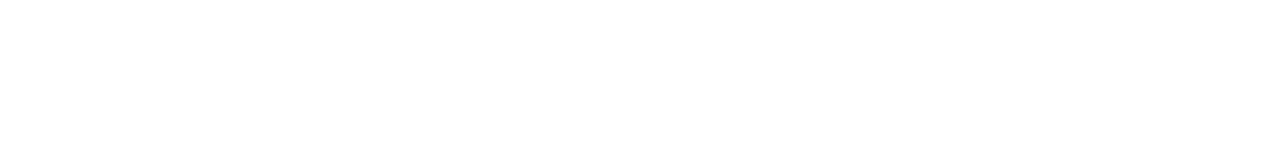
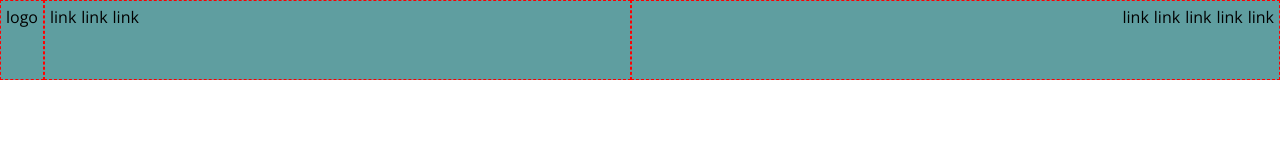
Before and after one commit to defendimattia/htmlcss-dropbox, a plain HTML site: page index.html in a window 1280 px wide. Drawn offline with nearby package versions, Linux system fonts and the light colour scheme.

Commit message:
feat: added header structure

```diff
--- a/css/style.css
+++ b/css/style.css
@@ -4,4 +4,49 @@
     padding: 0;
     margin: 0;
     box-sizing: border-box;
+    /* font */
+    font-family: "Open Sans", serif;
+    font-optical-sizing: auto;
+    font-weight: normal;
+    font-style: normal;
+    font-variation-settings:
+      "wdth" 100;
 }
+
+
+/*** debugger ***/
+
+.debugger {
+    background-color: cadetblue;
+    border: 1px dashed red;
+}
+
+
+/*** header ***/
+
+.h-nav {
+    display: flex;
+    height: 80px;
+}
+
+.h-nav > div {
+    padding: 5px;
+}
+
+.h-l-list {
+    flex-grow: 1;
+}
+
+.h-list {
+    display: flex;
+    list-style-type: none;
+    gap: 5px;
+}
+
+.h-r-list .h-list{
+    justify-content: end;
+}
+
+.h-r-list {
+    flex-grow: 1;
+}
--- a/index.html
+++ b/index.html
@@ -4,10 +4,44 @@
     <meta charset="UTF-8">
     <meta name="viewport" content="width=device-width, initial-scale=1.0">
     <title>Dropbox</title>
+
+    <!-- font -->
+    <link rel="preconnect" href="https://fonts.googleapis.com">
+    <link rel="preconnect" href="https://fonts.gstatic.com" crossorigin>
+    <link href="https://fonts.googleapis.com/css2?family=Open+Sans:ital,wght@0,300..800;1,300..800&display=swap" rel="stylesheet">
+
+    <!-- css -->
+    <link rel="stylesheet" href="css/style.css">
+
 </head>
 
 <body>
-    <header></header>
+    <header>
+        <nav class="h-nav">
+            <!-- logo -->
+            <div class="h-logo debugger">logo</div>
+            <!-- left list -->
+            <div class="h-l-list debugger">
+                <ul class="h-list">
+                    <li>link</li>
+                    <li>link</li>
+                    <li>link</li>
+                </ul>
+            </div>
+            <!-- login -->
+            <div class="h-r-list debugger">
+                    <ul class="h-list">
+                        <li>link</li>
+                        <li>link</li>
+                        <li>link</li>
+                        <li>link</li>
+                        <li>link</li>
+                    </ul>
+            </div>
+        </nav>
+    </header>
+
+
     <main></main>
     <footer></footer>
 </body>
```
